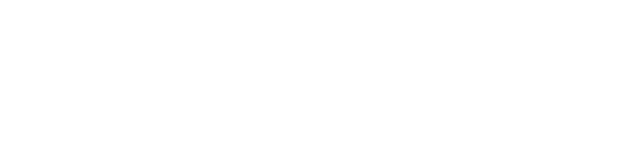
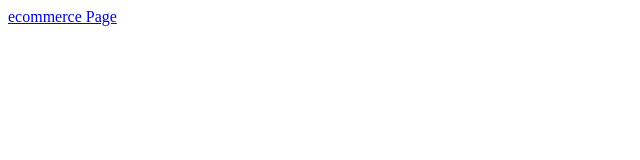
Before and after one commit to elin036/elin036.github.io, a plain HTML site: page index.html in a window 1280 px wide. Shown: the whole page, without its empty margins (0-640 px from the left). Drawn offline with Linux system fonts and the light colour scheme.

Commit message:
Update index.html

```diff
--- a/index.html
+++ b/index.html
@@ -7,7 +7,7 @@
   <link rel="stylesheet" href="style.css">
 </head>
 <body>
-
+  <a href="eccomerce/shop.html">ecommerce Page</a>
  <script src="script.js"></script>
 
 </body>
```
